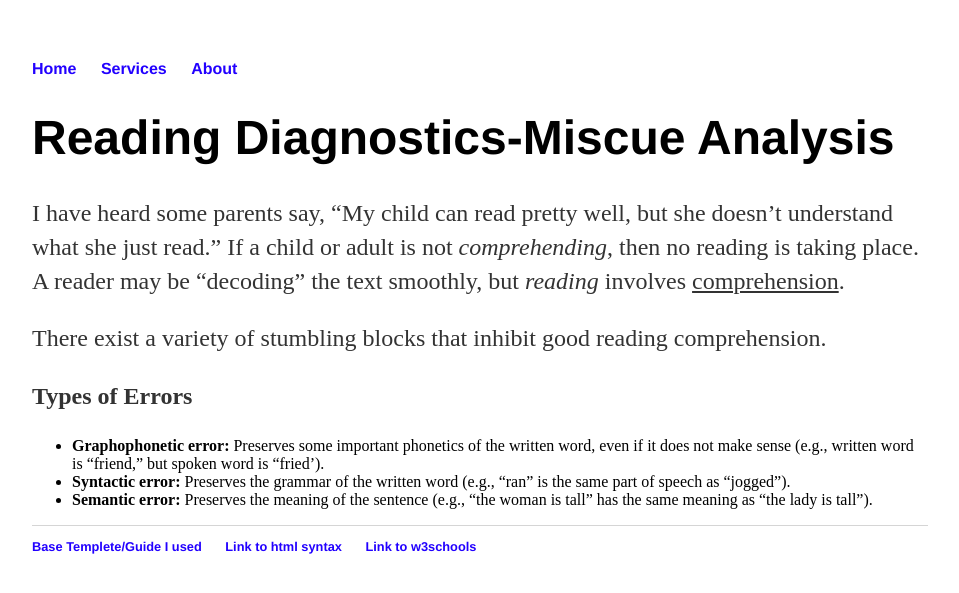
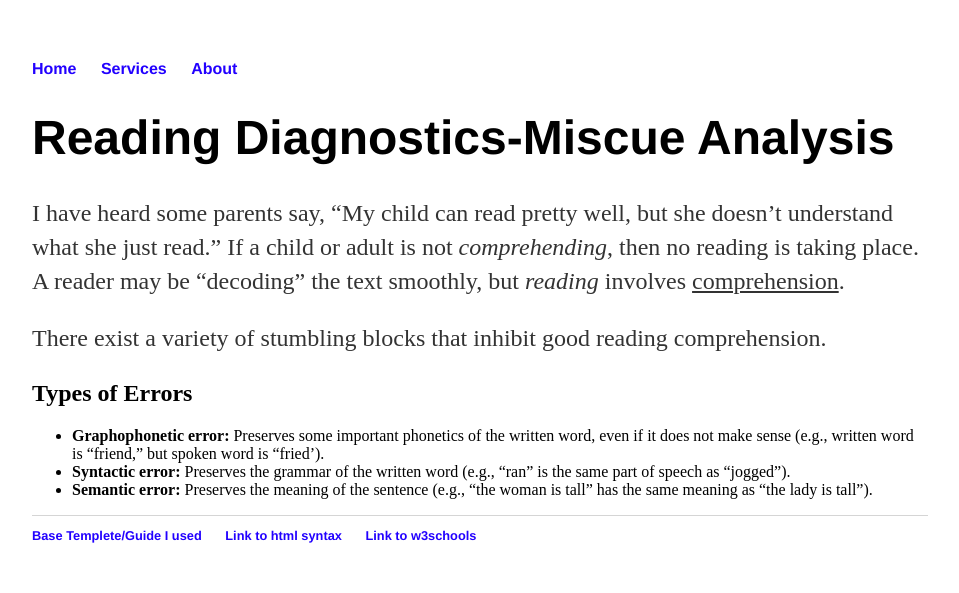
Before and after one commit to ShadowHazel/ShadowHazel.github.io, a Jekyll site: the page built from pages/serv1/index.html, in a window 1280 px wide. Shown: the top 593 px of the page, without its empty margins (160-1119 px from the left). Built offline with Jekyll 4.4.1, drawn with Linux system fonts in a browser that asks for light colours.

```diff
--- a/pages/serv1/index.html
+++ b/pages/serv1/index.html
@@ -7,7 +7,7 @@ title: Services
 <h1>Reading Diagnostics-Miscue Analysis</h1>
 <p>I have heard some parents say, “My child can read pretty well, but she doesn’t understand what she just read.” If a child or adult is not <i>comprehending</i>, then no reading is taking place. A reader may be “decoding” the text smoothly, but <i>reading</i> involves <ins>comprehension</ins>.</p>
 <p>There exist a variety of stumbling blocks that inhibit good reading comprehension.</p>
-<p><b>Types of Errors</b></p>
+<h2>Types of Errors</h2>
 <ul>
   <li><b>Graphophonetic error:</b> Preserves some important phonetics of the written word, even if it does not make sense (e.g., written word is “friend,” but spoken word is “fried’).</li>
   <li><b>Syntactic error:</b> Preserves the grammar of the written word (e.g., “ran” is the same part of speech as “jogged”).</li>
```
